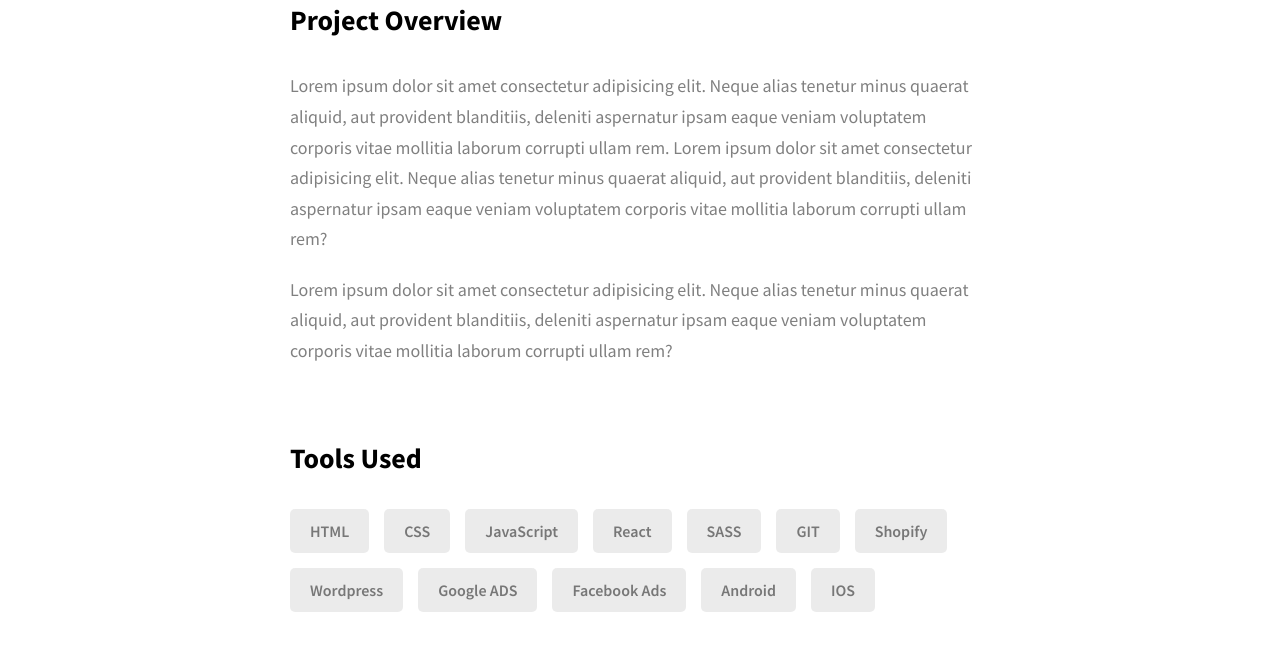
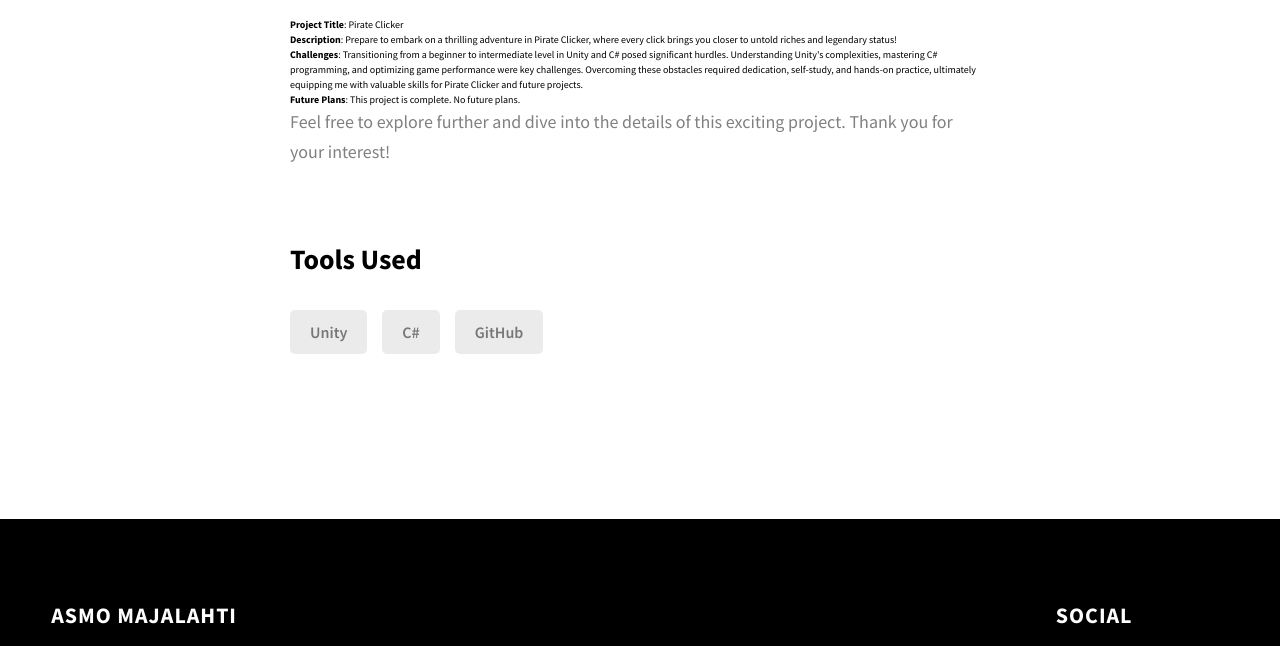
Before and after one commit to centyh/centyh.github.io, a website: page project-1.html in a window 1280 px wide. Shown: the part 1406-2052 px from the top of the page. Drawn offline with Linux system fonts and the light colour scheme.

Commit message:
Add files via upload

```diff
--- a/project-1.html
+++ b/project-1.html
@@ -4,7 +4,7 @@
     <meta charset="UTF-8" />
     <meta name="viewport" content="width=device-width, initial-scale=1.0" />
     <meta http-equiv="X-UA-Compatible" content="ie=edge" />
-    <title>Case Study of Project 1</title>
+    <title>Pirate Clicker</title>
     <meta name="description" content="Case study page of Project" />
 
     <link rel="stylesheet" href="css/style.css" />
@@ -22,12 +22,12 @@
         <div class="header__logo-container">
           <div class="header__logo-img-cont">
             <img
-              src="./assets/png/john-doe.png"
+              src="./assets/png/pic.png"
               alt="Ram Maheshwari Logo Image"
               class="header__logo-img"
             />
           </div>
-          <span class="header__logo-sub">John Doe</span>
+          <span class="header__logo-sub">Asmo Majalahti</span>
         </div>
         <div class="header__main">
           <ul class="header__links">
@@ -84,16 +84,14 @@
     </header>
     <section class="project-cs-hero">
       <div class="project-cs-hero__content">
-        <h1 class="heading-primary">Project 1</h1>
+        <h1 class="heading-primary">Pirate Clicker</h1>
         <div class="project-cs-hero__info">
           <p class="text-primary">
-            Lorem ipsum dolor sit amet consectetur adipisicing elit. Dignissimos
-            in numquam incidunt earum quaerat cum fuga, atque similique natus
-            nobis sit.
+
           </p>
         </div>
         <div class="project-cs-hero__cta">
-          <a href="#" class="btn btn--bg" target="_blank">Live Link</a>
+          <a href="https://asmomajalahti.itch.io/pirate-clicker" class="btn btn--bg" target="_blank">Game Link</a>
         </div>
       </div>
     </section>
@@ -102,7 +100,7 @@
         <div class="project-details__content">
           <div class="project-details__showcase-img-cont">
             <img
-              src="./assets/jpeg/project-mockup-example.jpeg"
+              src="./assets/png/pirate.png"
               alt="Project Image"
               class="project-details__showcase-img"
             />
@@ -111,40 +109,35 @@
             <div class="project-details__desc">
               <h3 class="project-details__content-title">Project Overview</h3>
               <p class="project-details__desc-para">
-                Lorem ipsum dolor sit amet consectetur adipisicing elit. Neque
-                alias tenetur minus quaerat aliquid, aut provident blanditiis,
-                deleniti aspernatur ipsam eaque veniam voluptatem corporis vitae
-                mollitia laborum corrupti ullam rem. Lorem ipsum dolor sit amet
-                consectetur adipisicing elit. Neque alias tenetur minus quaerat
-                aliquid, aut provident blanditiis, deleniti aspernatur ipsam
-                eaque veniam voluptatem corporis vitae mollitia laborum corrupti
-                ullam rem?
+                Welcome to the project overview! In this section, I'll introduce you to the concept and goals of this project.
+              <p>
+                <strong>Project Title</strong>: Pirate Clicker
+              </p>
+              <p>
+                <strong>Description</strong>: Prepare to embark on a thrilling adventure in Pirate Clicker, where every click brings you closer to untold riches and legendary status!
+              </p>
+              <p>
+                <strong>Challenges</strong>: Transitioning from a beginner to intermediate level in Unity and C# posed significant hurdles. Understanding Unity's complexities, mastering C# programming,
+                and optimizing game performance were key challenges.
+                Overcoming these obstacles required dedication, self-study, and hands-on practice, ultimately equipping me with valuable skills for Pirate Clicker and future projects.
+              </p>
+              <p>
+                <strong>Future Plans</strong>: This project is complete. No future plans.
+              </p>
               </p>
               <p class="project-details__desc-para">
-                Lorem ipsum dolor sit amet consectetur adipisicing elit. Neque
-                alias tenetur minus quaerat aliquid, aut provident blanditiis,
-                deleniti aspernatur ipsam eaque veniam voluptatem corporis vitae
-                mollitia laborum corrupti ullam rem?
+                Feel free to explore further and dive into the details of this exciting project. Thank you for your interest!
               </p>
             </div>
             <div class="project-details__tools-used">
               <h3 class="project-details__content-title">Tools Used</h3>
               <div class="skills">
-                <div class="skills__skill">HTML</div>
-                <div class="skills__skill">CSS</div>
-                <div class="skills__skill">JavaScript</div>
-                <div class="skills__skill">React</div>
-                <div class="skills__skill">SASS</div>
-                <div class="skills__skill">GIT</div>
-                <div class="skills__skill">Shopify</div>
-                <div class="skills__skill">Wordpress</div>
-                <div class="skills__skill">Google ADS</div>
-                <div class="skills__skill">Facebook Ads</div>
-                <div class="skills__skill">Android</div>
-                <div class="skills__skill">IOS</div>
+                <div class="skills__skill">Unity</div>
+                <div class="skills__skill">C#</div>
+                <div class="skills__skill">GitHub</div>
               </div>
             </div>
-            <div class="project-details__links">
+            <!--<div class="project-details__links">
               <h3 class="project-details__content-title">See Live</h3>
               <a
                 href="#"
@@ -158,7 +151,7 @@
                 target="_blank"
                 >Code Link</a
               >
-            </div>
+            </div>-->
           </div>
         </div>
       </div>
@@ -209,20 +202,19 @@
             </div>
           </div>
           <div class="main-footer__row main-footer__row-2">
-            <h4 class="heading heading-sm text-lt">John Doe</h4>
+            <h4 class="heading heading-sm text-lt">Asmo Majalahti</h4>
             <p class="main-footer__short-desc">
-              Lorem ipsum dolor sit amet consectetur adipisicing elit facilis
-              tempora explicabo quae quod deserunt
+
             </p>
           </div>
         </div>
 
-        <div class="main-footer__lower">
+        <!--<div class="main-footer__lower">
           &copy; Copyright 2021. Made by
           <a rel="noreferrer" target="_blank" href="https://rammaheshwari.com"
             >Ram Maheshwari</a
           >
-        </div>
+        </div>-->
       </div>
     </footer>
     <script src="./index.js"></script>
```
Also changed, not shown: assets/png/pirate.png (added).
